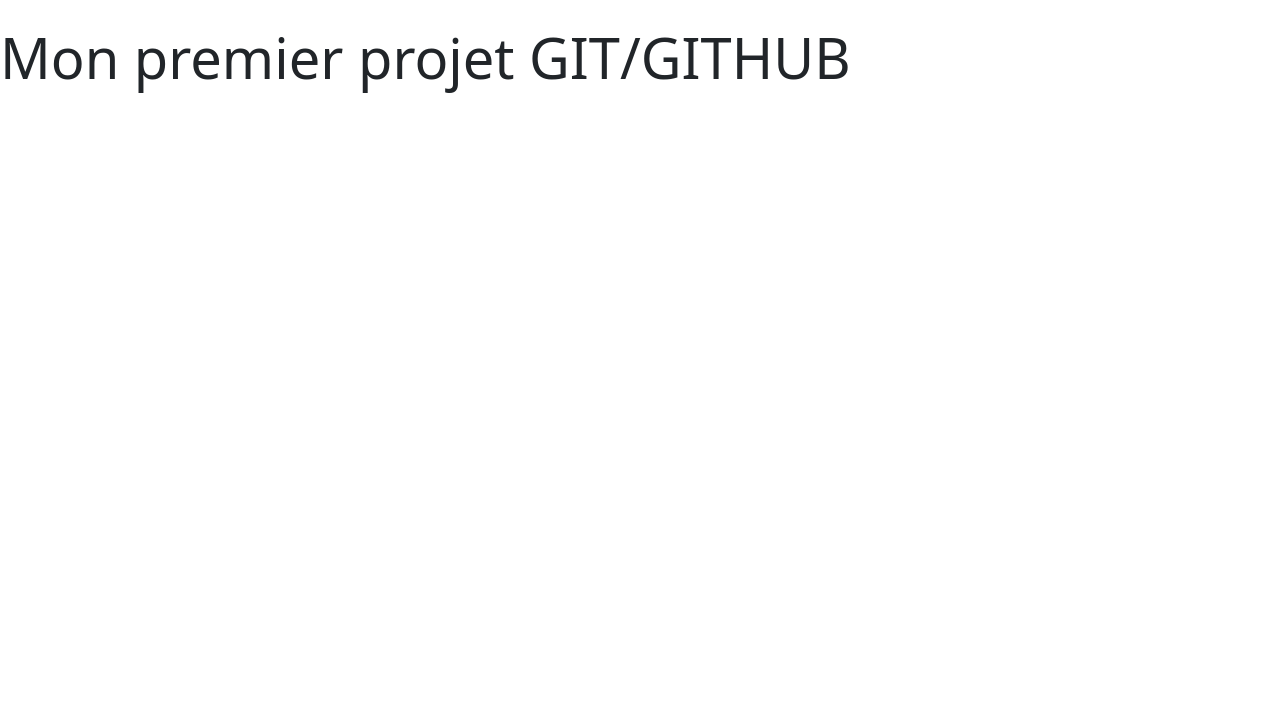
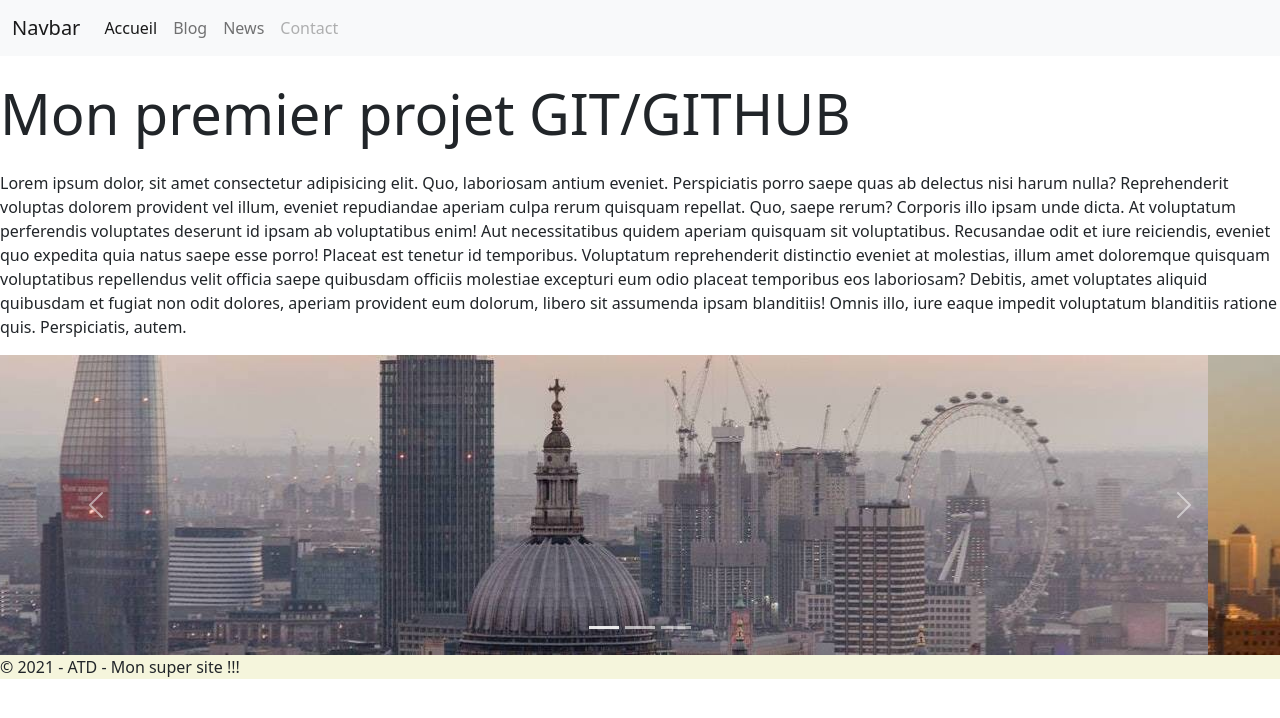
Before and after one commit to AmadouTidiane2021/projet-git, a plain HTML site: page index.html in a window 1280 px wide. Drawn offline with nearby package versions, Linux system fonts and the light colour scheme.

Commit message:
Ajout nav + carrousel + footer page index.html

```diff
--- a/index.html
+++ b/index.html
@@ -10,10 +10,91 @@
     <link href="https://cdn.jsdelivr.net/npm/bootstrap@5.1.0/dist/css/bootstrap.min.css" rel="stylesheet"
         integrity="sha384-KyZXEAg3QhqLMpG8r+8fhAXLRk2vvoC2f3B09zVXn8CA5QIVfZOJ3BCsw2P0p/We" crossorigin="anonymous">
 </head>
+<style>
+    footer {
+        background: beige;
+    }
+</style>
+<body>
+    <nav class="navbar navbar-expand-lg navbar-light bg-light">
+        <div class="container-fluid">
+            <a class="navbar-brand" href="#">Navbar</a>
+            <button class="navbar-toggler" type="button" data-bs-toggle="collapse" data-bs-target="#navbarNav"
+                aria-controls="navbarNav" aria-expanded="false" aria-label="Toggle navigation">
+                <span class="navbar-toggler-icon"></span>
+            </button>
+            <div class="collapse navbar-collapse" id="navbarNav">
+                <ul class="navbar-nav">
+                    <li class="nav-item">
+                        <a class="nav-link active" aria-current="page" href="#">Accueil</a>
+                    </li>
+                    <li class="nav-item">
+                        <a class="nav-link" href="#">Blog</a>
+                    </li>
+                    <li class="nav-item">
+                        <a class="nav-link" href="#">News</a>
+                    </li>
+                    <li class="nav-item">
+                        <a class="nav-link disabled" href="#" tabindex="-1" aria-disabled="true">Contact</a>
+                    </li>
+                </ul>
+            </div>
+        </div>
+    </nav>
+    <div class="main-container">
 
-<body>
-    <h1 class="display-4 fst-italic-center my-4">Mon premier projet GIT/GITHUB</h1>
+        <h1 class="display-4 fst-italic-center my-4">Mon premier projet GIT/GITHUB</h1>
 
+    </div>
+    <div>
+        <p>Lorem ipsum dolor, sit amet consectetur adipisicing elit. Quo, laboriosam
+        antium eveniet.
+        Perspiciatis porro saepe quas ab delectus nisi harum nulla?
+        Reprehenderit voluptas dolorem provident vel illum, eveniet
+        repudiandae aperiam culpa rerum quisquam repellat. Quo, saepe rerum? Corporis
+        illo ipsam unde dicta.
+        At voluptatum perferendis voluptates deserunt id ipsam ab voluptatibus enim!
+        Aut necessitatibus quidem aperiam quisquam sit voluptatibus. Recusandae odit et
+        iure reiciendis, eveniet quo expedita quia natus saepe esse porro!
+        Placeat est tenetur id temporibus. Voluptatum reprehenderit distinctio eveniet at
+         molestias, illum amet doloremque quisquam voluptatibus repellendus velit officia
+          saepe quibusdam officiis molestiae excepturi eum odio placeat temporibus eos
+          laboriosam?
+        Debitis, amet voluptates aliquid quibusdam et fugiat non odit dolores, aperiam
+        provident eum dolorum, libero sit assumenda ipsam blanditiis! Omnis illo, iure eaque impedit voluptatum blanditiis ratione quis. Perspiciatis, autem.</p>
+    </div>
+
+    <div id="carouselExampleIndicators" class="carousel slide" data-bs-ride="carousel">
+        <div class="carousel-indicators">
+            <button type="button" data-bs-target="#carouselExampleIndicators" data-bs-slide-to="0" class="active"
+                aria-current="true" aria-label="Slide 1"></button>
+            <button type="button" data-bs-target="#carouselExampleIndicators" data-bs-slide-to="1"
+                aria-label="Slide 2"></button>
+            <button type="button" data-bs-target="#carouselExampleIndicators" data-bs-slide-to="2"
+                aria-label="Slide 3"></button>
+        </div>
+        <div class="carousel-inner">
+            <div class="carousel-item active">
+                <img src="img/city1.jpg" class="d-block w-100" alt="ville 1">
+            </div>
+            <div class="carousel-item">
+                <img src="img/city2.jpg" class="d-block w-100" alt="ville 2">
+            </div>
+            <div class="carousel-item">
+                <img src="img/city3.jpg" class="d-block w-100" alt="ville 3">
+            </div>
+        </div>
+        <button class="carousel-control-prev" type="button" data-bs-target="#carouselExampleIndicators"
+            data-bs-slide="prev">
+            <span class="carousel-control-prev-icon" aria-hidden="true"></span>
+            <span class="visually-hidden">Previous</span>
+        </button>
+        <button class="carousel-control-next" type="button" data-bs-target="#carouselExampleIndicators"
+            data-bs-slide="next">
+            <span class="carousel-control-next-icon" aria-hidden="true"></span>
+            <span class="visually-hidden">Next</span>
+        </button>
+    </div>
 
     <script src="https://cdn.jsdelivr.net/npm/@popperjs/core@2.9.3/dist/umd/popper.min.js"
         integrity="sha384-eMNCOe7tC1doHpGoWe/6oMVemdAVTMs2xqW4mwXrXsW0L84Iytr2wi5v2QjrP/xp" crossorigin="anonymous">
@@ -21,6 +102,10 @@
     <script src="https://cdn.jsdelivr.net/npm/bootstrap@5.1.0/dist/js/bootstrap.min.js"
         integrity="sha384-cn7l7gDp0eyniUwwAZgrzD06kc/tftFf19TOAs2zVinnD/C7E91j9yyk5//jjpt/" crossorigin="anonymous">
     </script>
+
+    <footer>
+        &copy; 2021 - ATD - Mon super site !!!
+    </footer>
 </body>
 
 </html>
```
Also changed, not shown: css/style.css (added), img/city1.jpg (added), img/city2.jpg (added), img/city3.jpg (added).
